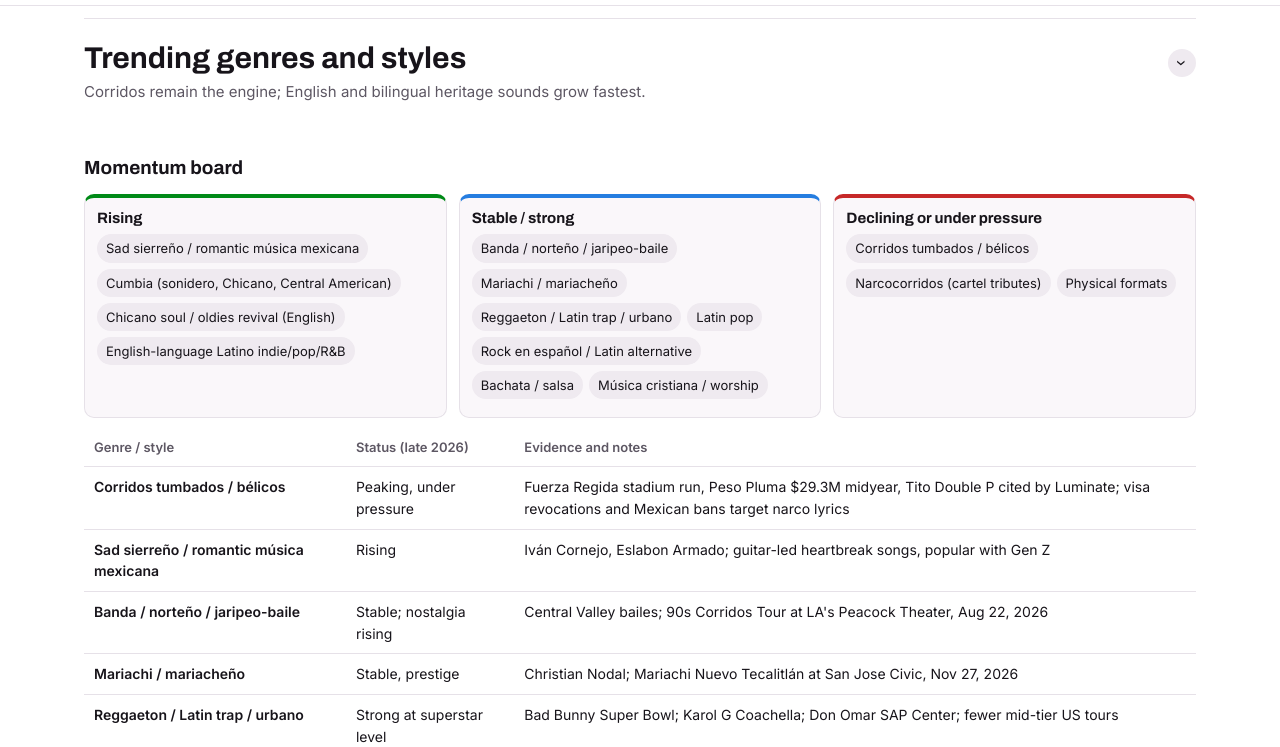
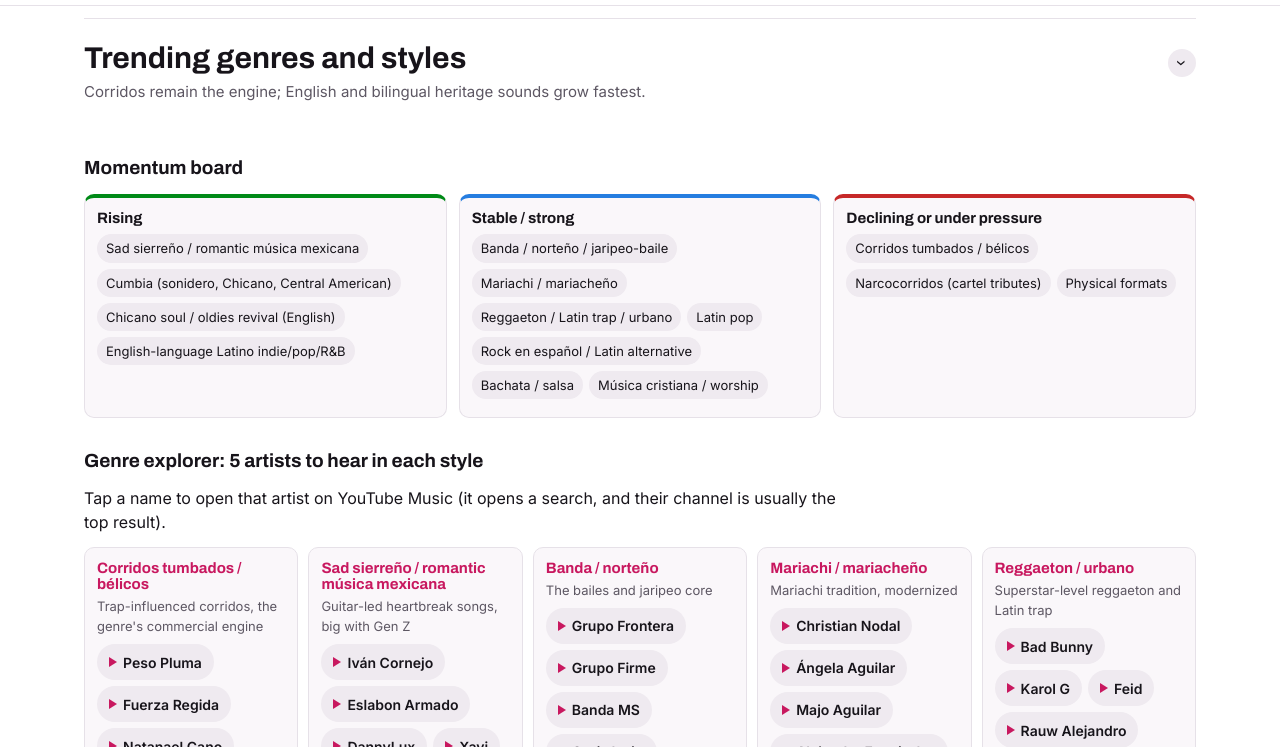
Before and after one commit to Lrnvrybthksa/Ca-latino-music-research, a plain HTML site: page index.html in a window 1280 px wide. Both pictures are taken after a click on the link "Genres". Shown: the part 2735-3482 px from the top of the page. Drawn offline with Linux system fonts and the light colour scheme.

Commit message:
Add genre explorer with YouTube Music links
Five current artists for each of 13 genres, each opening a
YouTube Music search in a new tab.

Co-Authored-By: Claude Opus 5.5 <noreply@anthropic.com>
Claude-Session: https://claude.ai/code/session_01Q7bSsWpVuF4BJqLgRwCqzo

```diff
--- a/index.html
+++ b/index.html
@@ -119,6 +119,10 @@ ol li,ul li{margin-bottom:6px}
 .month h4{margin:0 0 6px;font:700 15px Archivo,sans-serif;color:var(--rosa)}
 .month ul{margin:0;padding-left:18px}
 .spark{display:flex;align-items:flex-end;gap:3px;height:34px;width:96px}.spark i{flex:1;background:var(--s1);border-radius:2px 2px 0 0;min-height:2px}.spark i.na{background:transparent;border-bottom:2px dotted var(--line)}.spark i.last{background:var(--rosa)}
+.achip{display:inline-flex;align-items:center;gap:6px;min-height:36px;padding:4px 12px 4px 8px;margin:0 6px 6px 0;border-radius:999px;background:var(--track);color:var(--ink);text-decoration:none;font-size:14px;font-weight:600}
+.achip::before{content:"";width:0;height:0;border-left:8px solid var(--rosa);border-top:5px solid transparent;border-bottom:5px solid transparent;margin-left:4px}
+.achip:hover{background:color-mix(in srgb,var(--rosa) 18%,var(--track))}.achip:focus-visible{outline:3px solid var(--s1);outline-offset:2px}
+.gexcard h4{margin:0 0 4px;font:700 15px Archivo,sans-serif}.gexcard p{margin:0 0 8px;font-size:13px;color:var(--muted)}
 .checks label{display:flex;gap:10px;align-items:center;min-height:40px;font-size:15px}
 .checks input{width:20px;height:20px;accent-color:var(--rosa)}
 @media(max-width:700px){.flow{grid-template-columns:minmax(0,1fr) minmax(0,1fr)}.step:nth-child(2)::after{content:none}.phases{grid-template-columns:minmax(0,1fr)}}
@@ -245,6 +249,9 @@ pre,.scroll{overflow-x:auto}html{scroll-padding-top:72px}
 <details class="sec" id="genres"><summary><div class="sumtext"><h2>Trending genres and styles</h2><span class="lead">Corridos remain the engine; English and bilingual heritage sounds grow fastest.</span></div><span class="chev">›</span></summary><div class="body">
  <h3>Momentum board</h3>
  <div class="mom" id="mom"></div>
+ <h3>Genre explorer: 5 artists to hear in each style</h3>
+ <p style="margin:0">Tap a name to open that artist on YouTube Music (it opens a search, and their channel is usually the top result).</p>
+ <div class="months" id="gex"></div>
  <div class="scroll"><table class="stack"><thead><tr><th>Genre / style</th><th>Status (late 2026)</th><th>Evidence and notes</th></tr></thead><tbody id="gen"></tbody></table></div>
  <ul style="margin-top:16px">
   <li>Corridos remain the commercial engine, but the edge is shifting from glorifying violence toward romantic, introspective and "motivational" themes, partly artistic evolution and partly risk management.</li>
@@ -672,6 +679,24 @@ const src=[
 ['JamBase: Latin concerts in the SF Bay Area','https://www.jambase.com/concerts/us/california/latin-concerts-in-san-francisco-bay-area']];
 $('src').innerHTML=src.map(([t,u])=>`<li><a href="${esc(u)}">${esc(t)}</a></li>`).join('');
 
+/* genre explorer */
+const ytm=n=>'https://music.youtube.com/search?q='+encodeURIComponent(n);
+const gex=[
+['Corridos tumbados / bélicos','Trap-influenced corridos, the genre\'s commercial engine',['Peso Pluma','Fuerza Regida','Natanael Cano','Junior H','Tito Double P']],
+['Sad sierreño / romantic música mexicana','Guitar-led heartbreak songs, big with Gen Z',['Iván Cornejo','Eslabon Armado','DannyLux','Xavi','Gael Valenzuela']],
+['Banda / norteño','The bailes and jaripeo core',['Grupo Frontera','Grupo Firme','Banda MS','Carín León','Los Tigres del Norte']],
+['Mariachi / mariacheño','Mariachi tradition, modernized',['Christian Nodal','Ángela Aguilar','Majo Aguilar','Alejandro Fernández','Mariachi Vargas de Tecalitlán']],
+['Reggaeton / urbano','Superstar-level reggaeton and Latin trap',['Bad Bunny','Karol G','Feid','Rauw Alejandro','Young Miko']],
+['Latin pop','Arena-size pop in Spanish',['Shakira','Morat','Sebastián Yatra','Danny Ocean','Jesse & Joy']],
+['Rock en español / Latin alternative','Legacy rock that still sells out',['Maná','Caifanes','Los Fabulosos Cadillacs','Molotov','Zoé']],
+['Cumbia','From sonidero to cumbia pop',['Los Ángeles Azules','Estevie','Tropa Magica','Los Hermanos Flores','La Sonora Dinamita']],
+['Chicano soul / oldies revival','Sweet soul, sung mostly in English',['Thee Sinseers','Thee Sacred Souls','The Charities','Chicano Batman','Los Retros']],
+['English-language and bilingual Latino indie / R&B','Latino artists singing in English or both',['The Marías','Not for Radio','Kali Uchis','Omar Apollo','Cuco']],
+['Bachata / salsa','Social-dance favorites',['Romeo Santos','Aventura','Prince Royce','Marc Anthony','Grupo Niche']],
+['Chicano rap / Latin hip-hop','West Coast hip-hop with Latino roots',['Santa Fe Klan','Snow Tha Product','Los Rakas','OhGeesy','Fashawn']],
+['Música cristiana / worship','Spanish-language worship and gospel',['Marcos Witt','Christine D\'Clario','Marcela Gándara','Miel San Marcos','Evan Craft']]];
+$('gex').innerHTML=gex.map(([g,d,a])=>`<div class="month gexcard"><h4>${esc(g)}</h4><p>${esc(d)}</p>${a.map(n=>`<a class="achip" href="${ytm(n)}" target="_blank" rel="noopener" title="Open ${esc(n)} on YouTube Music">${esc(n)}</a>`).join('')}</div>`).join('');
+
 /* growth tab */
 $('ctype').innerHTML=[['Trend content','Most reach and new followers','var(--s1)'],['Music content','Strongest engagement rate','var(--rosa)'],['Identity content','Most watched to the end','var(--s3)']].map(([n,d,c])=>`<div style="border-left:4px solid ${c};padding:6px 12px"><b>${n}</b><br><span style="font-size:14px;color:var(--muted)">${d}</span></div>`).join('');
 tbl('play',[
```
